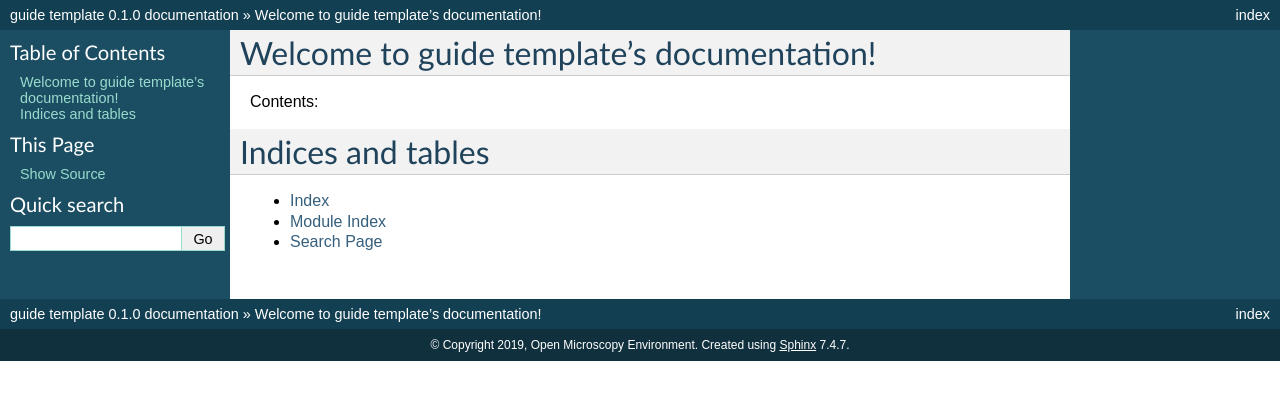
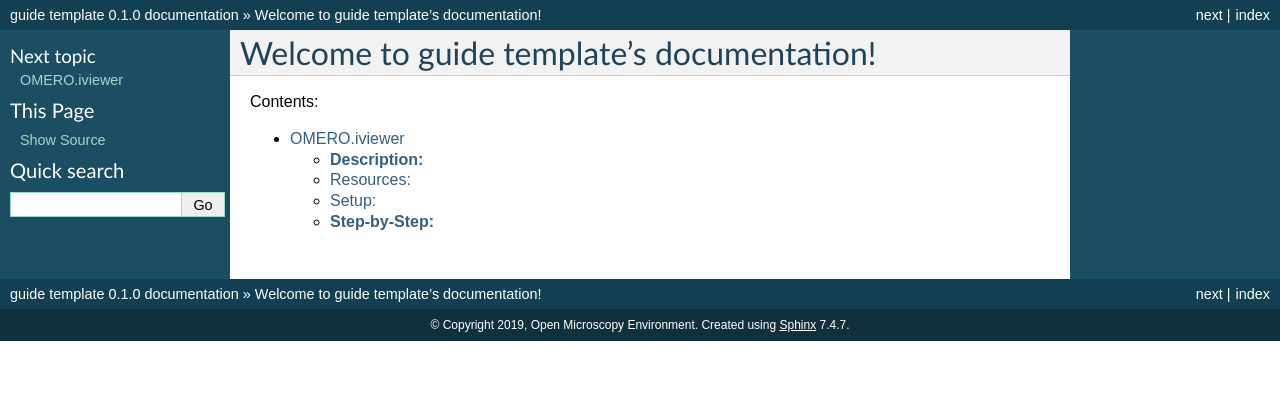
Before and after one commit to ome/omero-guide-iviewer, a Sphinx documentation site: the page built from docs/index.rst, in a window 1280 px wide. Shown: the top 400 px of the page. Built offline with Sphinx 7.4.7, drawn with Linux system fonts in a browser that asks for light colours; some of the changed lines change nothing that is shown.

Commit message:
Add iviewer walkthrough

```diff
--- a/docs/index.rst
+++ b/docs/index.rst
@@ -6,11 +6,4 @@
 .. toctree::
    :maxdepth: 2
 
-
-
-Indices and tables
-==================
-
-* :ref:`genindex`
-* :ref:`modindex`
-* :ref:`search`
+   iviewer
--- /dev/null
+++ b/docs/iviewer.rst
@@ -0,0 +1,171 @@
+OMERO.iviewer
+=============
+
+In this document, we introduce two viewers in OMERO.web, the
+OMERO.iviewer (the main image viewer in OMERO, a 2D viewer which can
+open and browse multi-t, multi-z and multi-channel images).
+
+**Description:**
+----------------
+
+We will show here:
+
+-  How to open multidimensional images OMERO.iviewer
+
+-  How to change rendering settings in OMERO.iviewer and scroll through z and t
+
+-  How to inspect the intensities, zoom and rotate the image
+
+-  How to draw ROIs on the image
+
+-  How to view ROIs associated with different z or t planes
+
+-  How to use Planes tab in OMERO.iviewer to see the spread of ROIs in multi-z, t images
+
+-  How to create comments on ROIs and enable and disable the ROI popups
+
+-  How to produce simple analysis results from the ROIs and and export the results locally
+
+-  How to save a current viewport as png in OMERO.iviewer
+
+-  How to use and synchronize multiple viewer windows inside OMERO.iviewer
+
+Resources:
+----------
+
+New features video
+
+-  https://youtu.be/yDW5Sg0I1GU
+
+Example files used
+
+-  https://downloads.openmicroscopy.org/images/DV/siRNAi-HeLa/
+
+Note: Only some of the images in this dataset are z-stacks, for example
+
+-  https://downloads.openmicroscopy.org/images/DV/siRNAi-HeLa/IN_03.r3d_D3D.dv
+
+Setup:
+------
+
+**OMERO.iviewer installation**
+
+OMERO.iviewer is a pip installable application for OMERO.web. Follow the
+steps described in \ https://pypi.org/project/omero-iviewer/\  to install
+it and configure the OMERO.web accordingly.
+
+The walkthrough assumes that OMERO.iviewer has been set up as the
+default viewer for OMERO.web.
+
+**Step-by-Step:**
+-----------------
+
+1. Double-click on an Image thumbnail, or click the Full Viewer |image1|\  button in the right-hand pane to open an Image in a larger viewer called OMERO.iviewer. It is a Web app developed and released independently from the webclient. The OMERO.web framework can be extended with multiple apps to view data in different ways.
+
+2. We can adjust the rendering settings and scroll through Z or T.
+
+   .. image:: images/Iviewer2.png
+
+3. Click the Crosshairs icon |image3| at the top-right of the viewer to enable the pixel intensity display for the mouse pointer. Then mouse over the Image to see the pixel intensities for the channels turned on.
+
+   .. image:: images/Iviewer4.png
+
+4. The ROIs tab  |image5|\  includes tools for viewing and drawing ROIs on the Image. These are saved back to the OMERO server. Select the arrow tool in the right-hand pane |image6| and draw an arrow on the Image, using Click-Move-Click (not drag), pointing to a feature in the Image and save it using the Save button located in the upper part of the right-hand pane. Draw also a couple of other ROIs on different Z planes.
+
+   a. Dragging on the Image is used for panning the image.
+
+   b. Shift-drag rotates the image (using selection tool) or draws “freehand” (polygon, polyline, rectangle and ellipse).
+
+      .. image:: images/Iviewer7.png
+
+5. Clicking onto the ROIs in the right-hand pane table brings the viewport to the position where the selected ROI is in the middle of it and navigates the viewport to the timepoint the ROI is associated with.
+
+   .. image:: images/Iviewer8.png
+
+6. Select the Planes tab above the ROI table.
+
+   .. image:: images/Iviewer9.png
+
+7. The Planes tab gives you an overview of the ROIs distribution over the z or t sections. The boxes in the schema iin the Planes tab represent single z or t planes and are selectable.
+
+   .. image:: images/Iviewer10.png
+
+8. You can select one box, this will navigate to the corresponding plane in the image viewer. Alternatively, select a range of boxes, which will display a projection of the range of the selected planes (in case of multi-z image) in the main viewer.
+
+9. Click onto a ROI in the image. A popup will appear. You can write a comment to this ROI directly into the popup.
+
+    .. image:: images/Iviewer11.png
+
+10. The popups can be disabled for all ROIs on the image by clicking onto the cross of one popup and closing it, and re-enabled by using a context menu accessed by right-clicking onto the image.
+
+11. You can copy the values in the popup such as area (select and Ctrl + C) and paste them into your local documents.
+
+12. Select several ROIs from different Z planes. You can select in the table (Shift-click to select a range) but also in the image itself using Cmd-drag to select multiple ROIs.
+
+13. Export the Intensities, areas and line lengths into Excel. Select, in the top-left corner ROIs > Export (Excel). This will export the values from the selected ROIs.
+
+14. Save the viewport by selecting in the top-left corner File > Save Viewport as PNG.
+
+15. Compare the two channels of one of the Images in multi-image view:
+
+    c. Double-click on the thumbnail of the already opened Image in the left-hand pane of the viewer. This will open the Image again in a new window.
+
+    d. Select one of the windows and in the right-hand pane switch the green channel off.
+
+    e. On the other window, switch the blue channel off.
+
+       .. image:: images/Iviewer12.png
+
+16. We can synchronize the viewers by adding them both to the same sync Group.
+
+    f. Click the sync icon \ |image13| in the top-left corner and select the first option in the dropdown menu.
+
+    g. Repeat for the other viewer.
+
+    h. Now both Images have the Z/T and View (zoom and position of viewport) synchronized.
+
+       .. image:: images/Iviewer14.png
+
+17. Click on Info tab in iviewer now, and find, in the right-hand pane, the link to Dataset: |image15|\ . Click on that link. This will bring you back to the webclient.
+
+18. Adjust the channel names:
+
+    i. Select any image inside that Dataset and click on the pencil |image16| icon in the right-hand pane next to Channels.
+
+    j. Input “DAPI” instead of channel “457” and “GFP”, “Aurora-B” and “CY-6\ ” for the other channels.
+
+    k. Click the Apply to All button |image17| and confirm by clicking Continue.
+
+.. |image1| image:: images/Iviewer1.png
+   :width: 0.79167in
+   :height: 0.27083in
+.. |image3| image:: images/Iviewer3.png
+   :width: 0.28125in
+   :height: 0.33333in
+.. |image4| image:: images/Iviewer4.png
+   :width: 0.34635in
+   :height: 0.32813in
+.. |image5| image:: images/Iviewer5.png
+   :width: 0.93164in
+   :height: 0.32285in
+.. |image6| image:: images/Iviewer6.png
+   :width: 0.34635in
+   :height: 0.32813in
+.. |image12| image:: images/Iviewer12.png
+   :width: 0.46875in
+   :height: 0.28125in
+.. |image13| image:: images/Iviewer13.png
+   :width: 0.46875in
+   :height: 0.28125in
+.. |image14| image:: images/Iviewer14.png
+   :width: 0.22917in
+   :height: 0.1875in
+.. |image15| image:: images/Iviewer15.png
+   :width: 2.91667in
+   :height: 0.29167in
+.. |image16| image:: images/Iviewer16.png
+   :width: 0.22917in
+   :height: 0.1875in
+.. |image17| image:: images/Iviewer17.png
+   :width: 0.78125in
+   :height: 0.23958in
```
Also changed, not shown: docs/images/Iviewer1.png (added), docs/images/Iviewer10.png (added), docs/images/Iviewer11.png (added), docs/images/Iviewer12.png (added), docs/images/Iviewer13.png (added), docs/images/Iviewer14.png (added), docs/images/Iviewer15.png (added), docs/images/Iviewer16.png (added), docs/images/Iviewer17.png (added), docs/images/Iviewer2.png (added), docs/images/Iviewer3.png (added), docs/images/Iviewer4.png (added), docs/images/Iviewer5.png (added), docs/images/Iviewer6.png (added), 3 more files.
